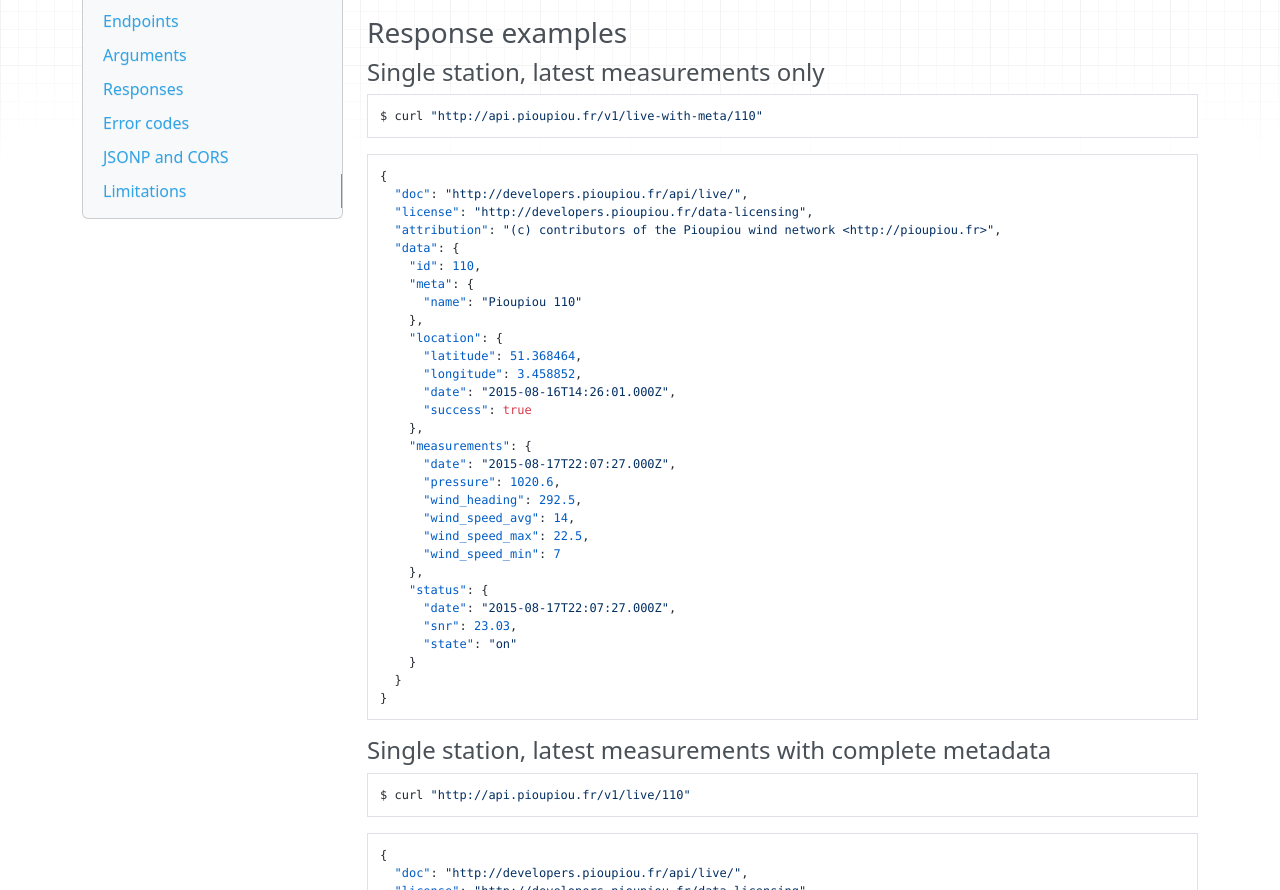
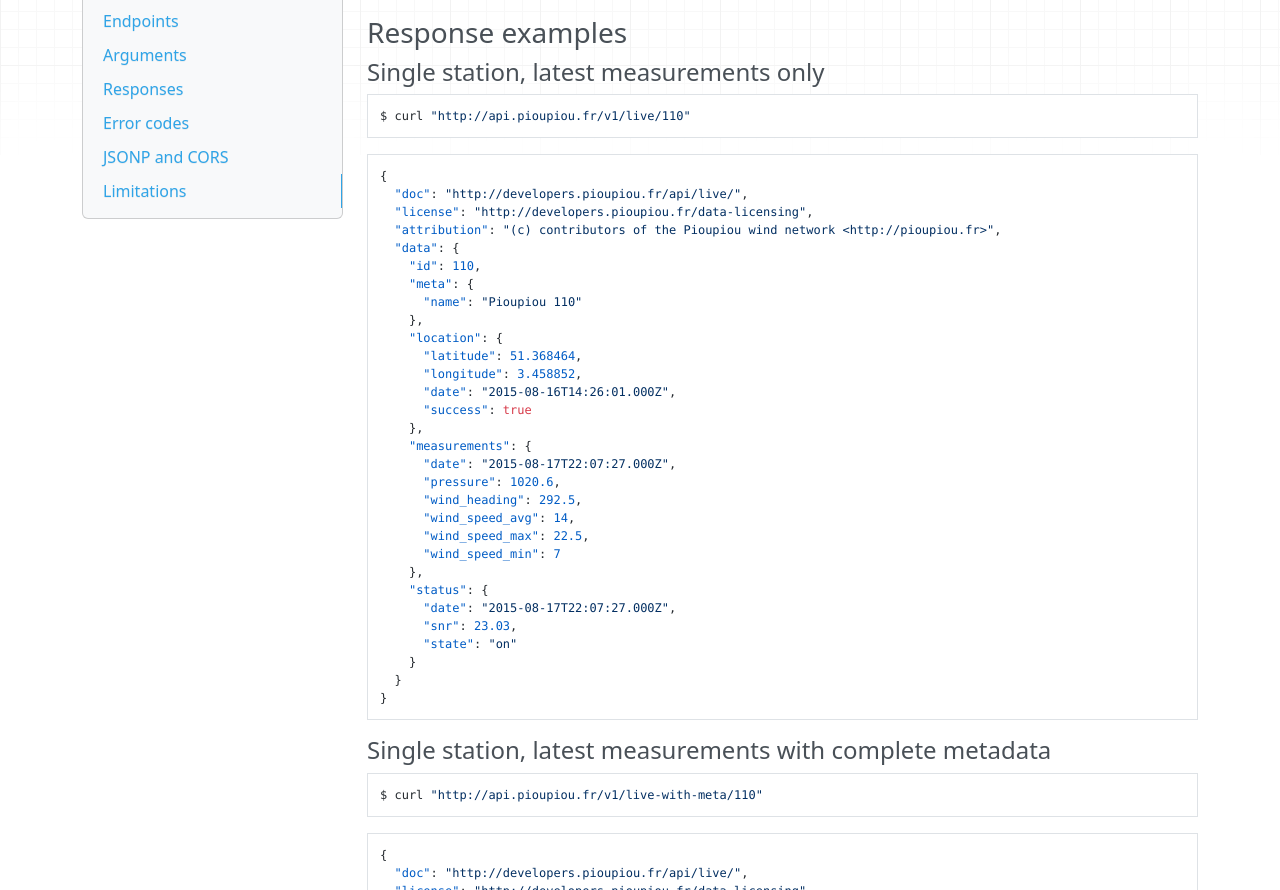
Before and after one commit to pioupiou-archive/api-doc, an MkDocs documentation site: the page built from docs/api/live/index.md, in a window 1280 px wide and 1400 px high, scrolled down 585 px. Shown: the part 151-1041 px from the top of the window. Built offline with MkDocs 1.6.1, drawn with Linux system fonts in a browser that asks for light colours; nearby versions of some CDN libraries; old or Windows-style settings are respelled for this version of MkDocs; some of the changed lines change nothing that is shown.

Commit message:
Fix reversed example urls

````diff
--- a/docs/api/live/index.md
+++ b/docs/api/live/index.md
@@ -33,7 +33,7 @@ The **Live** API provides JSON responses.
 #### Single station, latest measurements only
 
 ```bash
-$ curl "http://api.pioupiou.fr/v1/live-with-meta/110"
+$ curl "http://api.pioupiou.fr/v1/live/110"
 ```
 ```json
 {
@@ -72,7 +72,7 @@ $ curl "http://api.pioupiou.fr/v1/live-with-meta/110"
 #### Single station, latest measurements with complete metadata
 
 ```bash
-$ curl "http://api.pioupiou.fr/v1/live/110"
+$ curl "http://api.pioupiou.fr/v1/live-with-meta/110"
 ```
 ```json
 {
````
